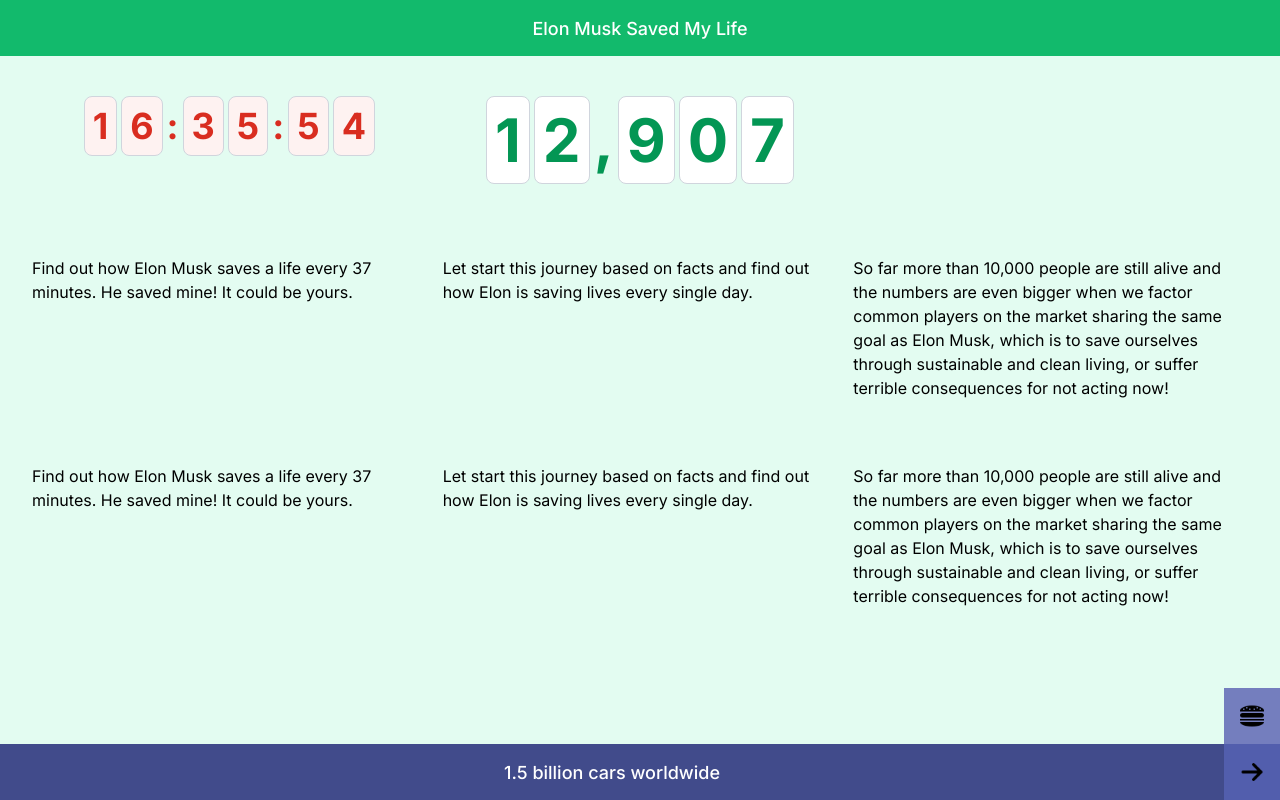
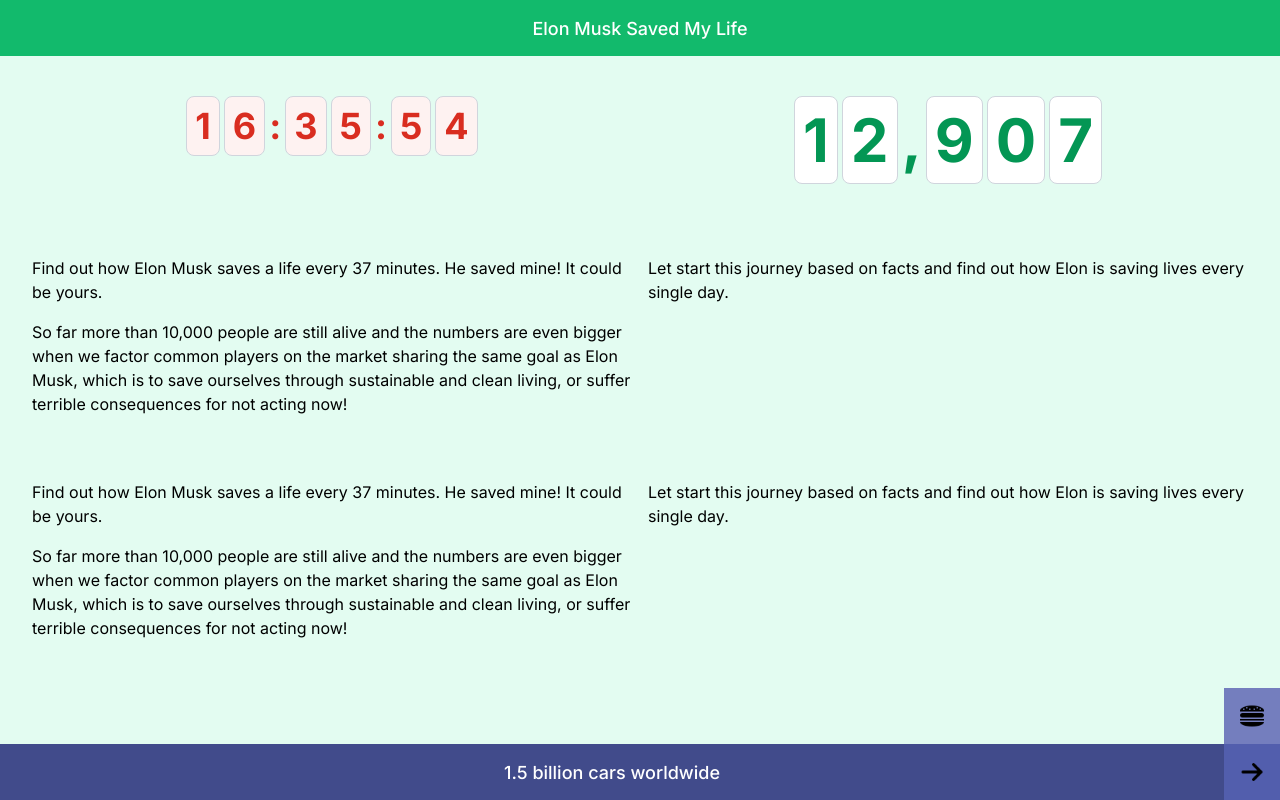
Before and after one commit to wowdop/elon-saved-me, a plain HTML site: page source-code/index.html in a window 1280 px wide. Drawn offline with Linux system fonts and the light colour scheme.

Commit message:
fix: desktop

```diff
--- a/source-code/global.css
+++ b/source-code/global.css
@@ -28,13 +28,25 @@
   background-color: hsl(
     var(--menu-color-hue),
     var(--menu-color-saturation),
-    94%
+    97%
   );
 
   font-family: Inter;
 }
 
+.grid {
+  background-color: hsl(
+    var(--menu-color-hue),
+    var(--menu-color-saturation),
+    94%
+  );
+  height: 100%;
+  max-width: 80rem;
+  margin: 0 auto;
+}
+
 /* layout */
+
 section {
   display: grid;
   grid-gap: 1rem;
@@ -52,7 +64,9 @@
 
 @media screen and (min-width: 80rem) {
   section {
-    grid-template-columns: repeat(3, 1fr);
+    /* grid-template-columns: repeat(3, 1fr); */
+    max-width: 80rem;
+    margin: 0 auto;
   }
 }
 
```
